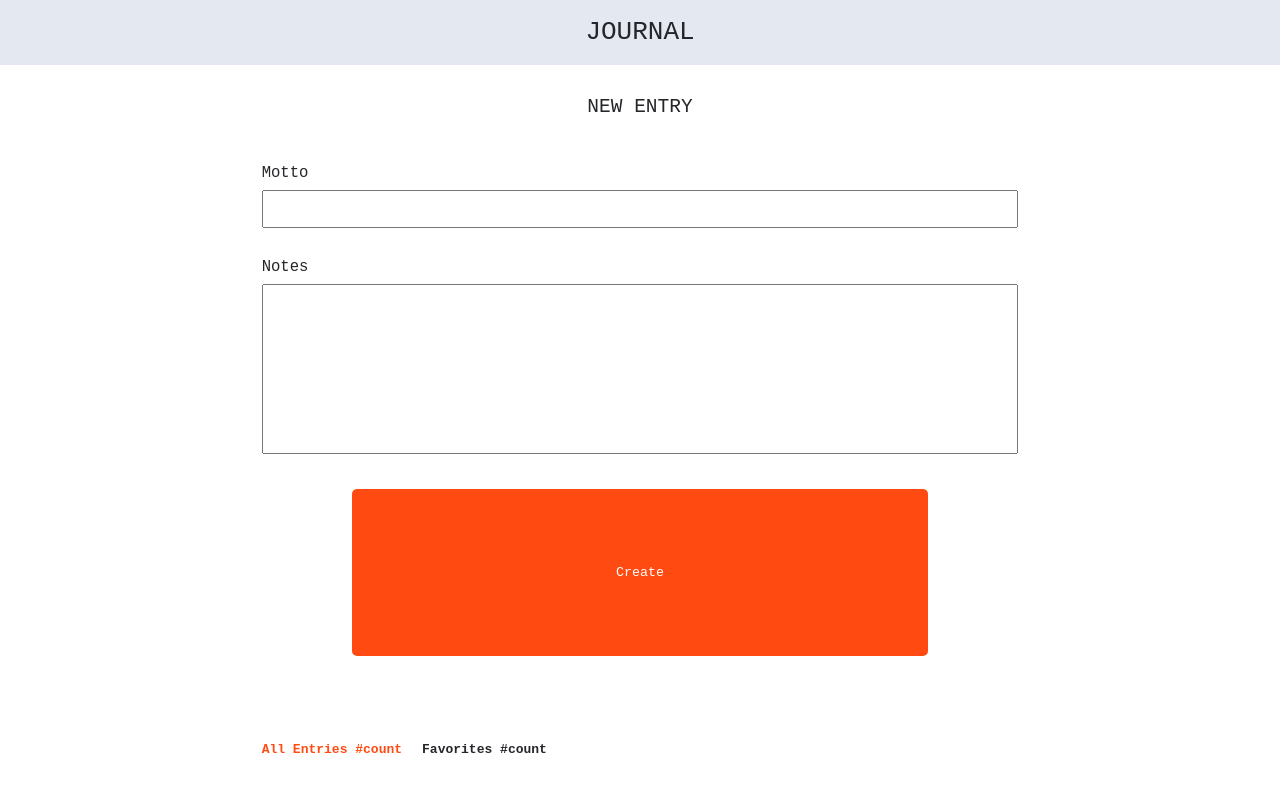
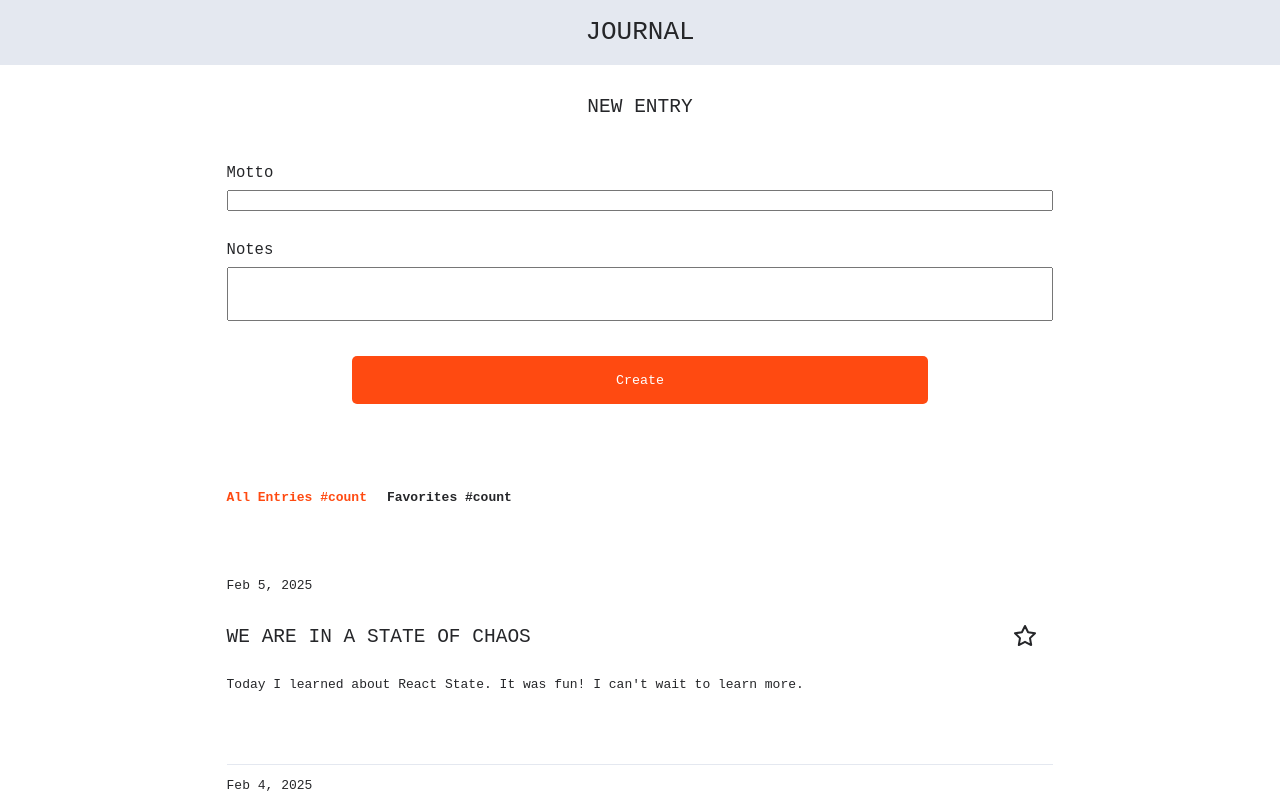
Before and after one commit to florianblaschke/journal-app-react, a React (Vite) app: page / in a window 1280 px wide. Shown: the top 800 px of the page. Built offline with nearby package versions, Linux system fonts and the light colour scheme.

Commit message:
submit works

```diff
--- a/package.json
+++ b/package.json
@@ -11,7 +11,8 @@
   },
   "dependencies": {
     "react": "^18.2.0",
-    "react-dom": "^18.2.0"
+    "react-dom": "^18.2.0",
+    "uid": "^2.0.2"
   },
   "devDependencies": {
     "@types/react": "^18.0.28",
--- a/src/App.jsx
+++ b/src/App.jsx
@@ -2,12 +2,54 @@ import "./App.css";
 import { Header } from "./components/Header/Heading.jsx";
 import { Main } from "./components/Main/Mainelement.jsx";
 import { Footer } from "./components/Footer/Footer.jsx";
+import { useState } from "react";
+import { uid } from "uid";
+
+const initialEntries = [
+  {
+    id: 1000,
+    date: "Feb 5, 2025",
+    motto: "We are in a state of chaos",
+    notes:
+      "Today I learned about React State. It was fun! I can't wait to learn more.",
+  },
+  {
+    id: 999,
+    date: "Feb 4, 2025",
+    motto: "Props, Props, Props",
+    notes:
+      "Today I learned about React Props. Mad props to everyone who understands this!",
+  },
+  {
+    id: 998,
+    date: "Feb 3, 2025",
+    motto: "How to nest components online fast",
+    notes:
+      "Today I learned about React Components and how to nest them like a pro. Application design is so much fun!",
+  },
+  {
+    id: 997,
+    date: "Feb 2, 2025",
+    motto: "I'm a React Developer",
+    notes: "My React-ion when I learned about React: 😍",
+  },
+];
 
 function App() {
+  const [entries, setEntries] = useState(initialEntries);
+
+  function handleAddEntry(newEntry) {
+    console.log("yo Moma");
+    const date = new Date().toLocaleDateString("en-us", {
+      dateStyle: "medium",
+    });
+    setEntries([{ ...newEntry, id: uid(), date: date }, ...entries]);
+  }
+
   return (
     <>
       <Header />
-      <Main />
+      <Main entries={entries} onAddEntry={handleAddEntry} />
       <Footer />
     </>
   );
--- a/src/components/Entries/Entries.jsx
+++ b/src/components/Entries/Entries.jsx
@@ -1,47 +1,14 @@
 import "./entries.css";
 import { FavoriteButton } from "../Favorite Button/Favoritebutton";
 
-const entries = [
-  {
-    id: 1000,
-    date: "Feb 5, 2025",
-    motto: "We are in a state of chaos",
-    notes:
-      "Today I learned about React State. It was fun! I can't wait to learn more.",
-  },
-  {
-    id: 999,
-    date: "Feb 4, 2025",
-    motto: "Props, Props, Props",
-    notes:
-      "Today I learned about React Props. Mad props to everyone who understands this!",
-  },
-  {
-    id: 998,
-    date: "Feb 3, 2025",
-    motto: "How to nest components online fast",
-    notes:
-      "Today I learned about React Components and how to nest them like a pro. Application design is so much fun!",
-  },
-  {
-    id: 997,
-    date: "Feb 2, 2025",
-    motto: "I'm a React Developer",
-    notes: "My React-ion when I learned about React: 😍",
-  },
-];
-
-export function Entries() {
+export function Entries({ date, motto, notes }) {
   return (
     <>
       <section>
-        <p>FEB 27, 2138</p>
-        <h2 className="card__name">"Proficoding"</h2>
+        <p>{date}</p>
+        <h2 className="card__name">{motto}</h2>
         <FavoriteButton />
-        <p>
-          Ich bin der allergrößte Codingheld auf der ganzen weiten Welt. Mal
-          schauen, ob das Ernst gefällt!{" "}
-        </p>
+        <p>{notes}</p>
       </section>
     </>
   );
--- a/src/components/Entries/entries.css
+++ b/src/components/Entries/entries.css
@@ -1,8 +1,9 @@
 section {
   display: flex;
-  flex-flow: column wrap;
+  flex-flow: column;
   position: relative;
   height: 25vh;
+  width: 100%;
   border-bottom: solid 0.5px;
   border-color: var(--color-water-10);
 }
@@ -10,7 +11,3 @@ section {
 .card__name {
   margin-top: 20px;
 }
-
-p {
-  align-self: center;
-}
--- a/src/components/Favorite Button/Favoritebutton.css
+++ b/src/components/Favorite Button/Favoritebutton.css
@@ -1,9 +1,3 @@
-/* svg {
-  position: absolute;
-  top: 58px;
-  right: 10px;
-} */
-
 .button__favorite {
   background-color: var(--color-water-10), 0.8;
   border: none;
--- a/src/components/Input/Input.jsx
+++ b/src/components/Input/Input.jsx
@@ -1,18 +1,27 @@
 import "./input.css";
 
-export function Input() {
+export function Input({ onAddEntry }) {
+  function handleSubmit(event) {
+    event.preventDefault();
+    const formData = new FormData(event.target);
+    const data = Object.fromEntries(formData);
+    onAddEntry(data);
+    event.target.elements.motto.focus();
+    event.target.reset();
+    console.log(data);
+  }
   return (
     <>
       <h2>New Entry</h2>
-      <form>
+      <form onSubmit={handleSubmit}>
         <label htmlFor="motto">Motto</label>
-        <input id="motto"></input>
+        <input id="motto" name="motto" type="text"></input>
         <label htmlFor="notes">Notes</label>
-        <textarea id="notes"></textarea>
+        <textarea id="notes" name="notes"></textarea>
+        <button className="button__submit" type="submit">
+          Create
+        </button>
       </form>
-      <button className="button__submit" type="submit">
-        Create
-      </button>
     </>
   );
 }
--- a/src/components/Main/Mainelement.jsx
+++ b/src/components/Main/Mainelement.jsx
@@ -2,15 +2,18 @@ import "./Mainelement.css";
 import { Input } from "../Input/Input";
 import { Tabs } from "../Tabs/Tabs.jsx";
 import { Entries } from "../Entries/Entries.jsx";
+import { Fragment } from "react";
 
-export function Main() {
+export function Main({ entries, onAddEntry }) {
   return (
     <main>
-      <Input />
+      <Input onAddEntry={onAddEntry} />
       <Tabs />
-      <Entries />
-      <Entries />
-      <Entries />
+      {entries.map((entry) => (
+        <Fragment key={entry.id}>
+          <Entries date={entry.date} motto={entry.motto} notes={entry.notes} />
+        </Fragment>
+      ))}
     </main>
   );
 }
```
Also changed, not shown: 1 other file (tests, documents, lock files or other folders).
